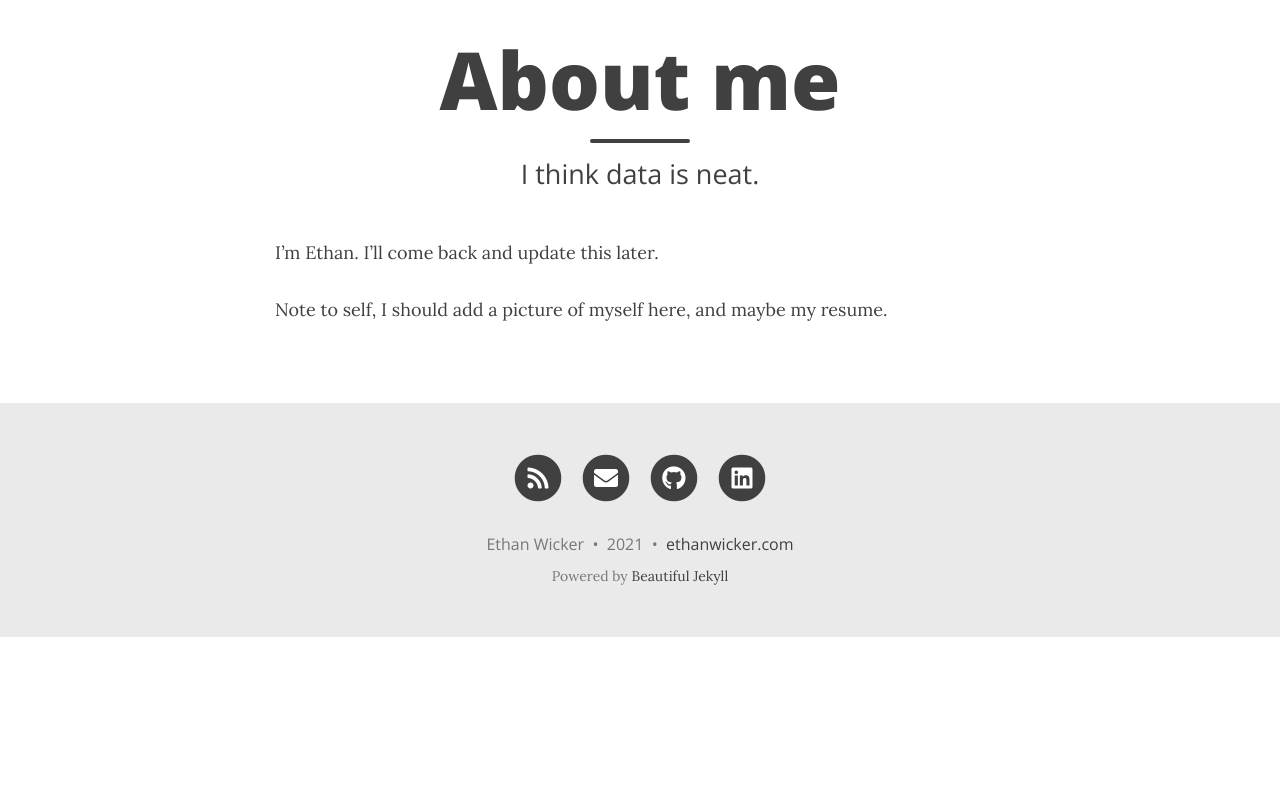
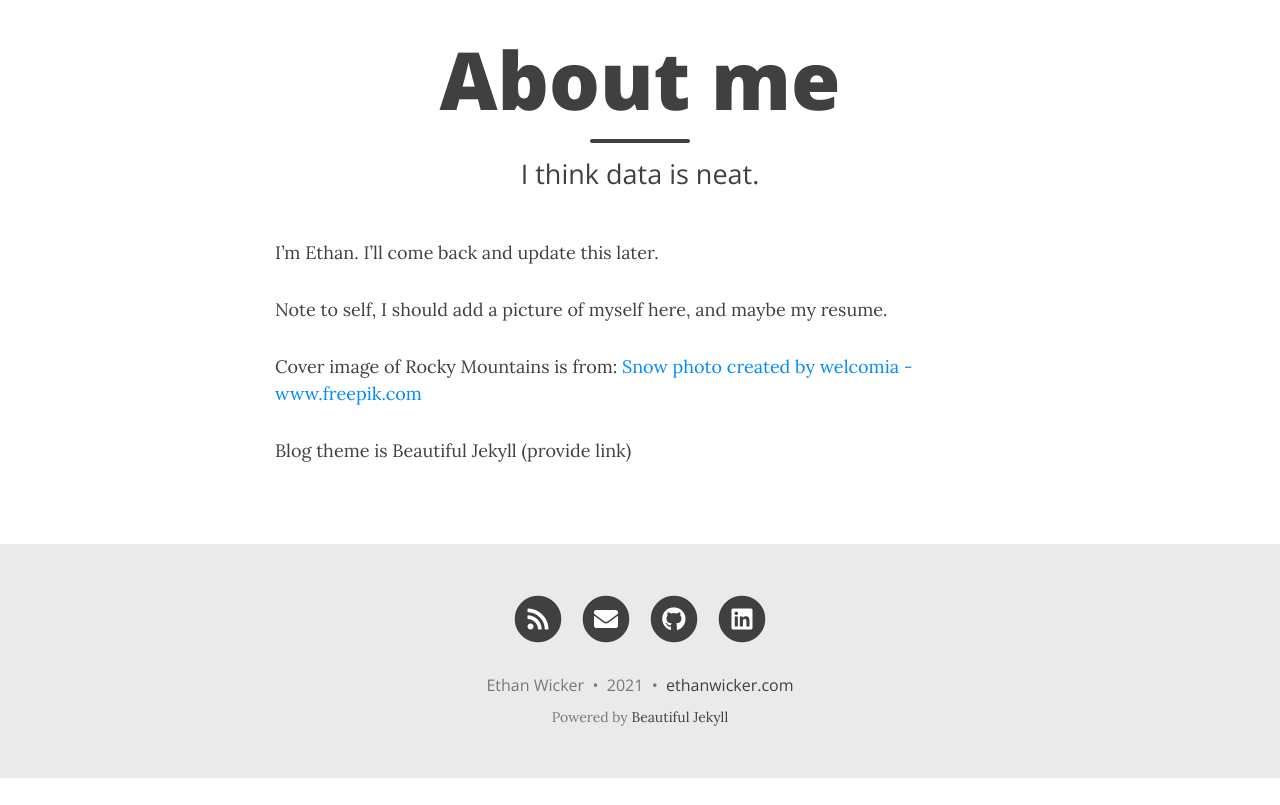
Before and after one commit to ethanwicker/ethanwicker.github.io, a Jekyll site: the page built from aboutme.md, in a window 1280 px wide, cut to the strip 95-900 px from the top of the page. Built offline with Jekyll 4.4.1, drawn with Linux system fonts in a browser that asks for light colours; nearby versions of some CDN libraries.

Commit message:
Updating

```diff
--- a/aboutme.md
+++ b/aboutme.md
@@ -7,3 +7,7 @@ subtitle: I think data is neat.
 I'm Ethan.  I'll come back and update this later.
 
 Note to self, I should add a picture of myself here, and maybe my resume.
+
+Cover image of Rocky Mountains is from: <a href='https://www.freepik.com/photos/snow'>Snow photo created by welcomia - www.freepik.com</a>
+
+Blog theme is Beautiful Jekyll (provide link)
```
